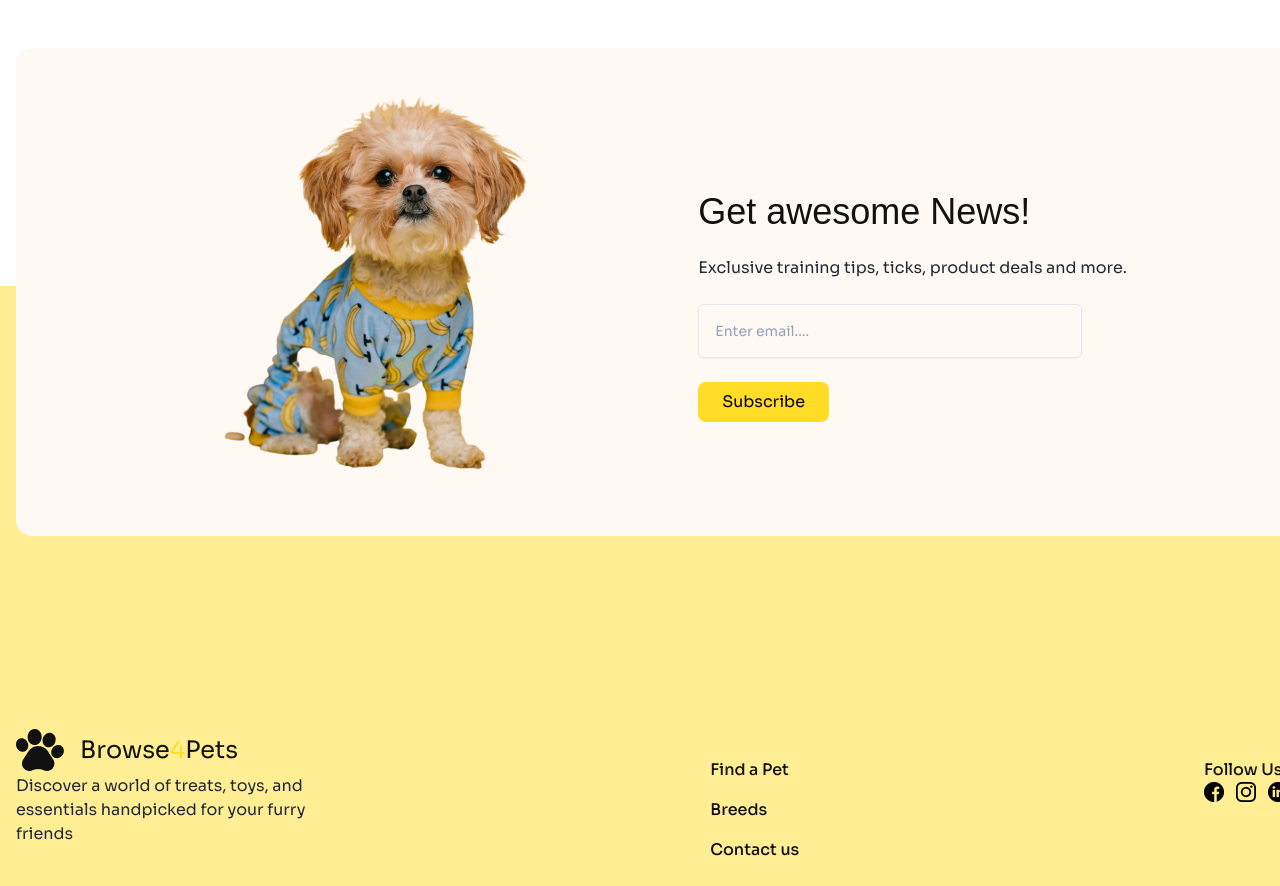
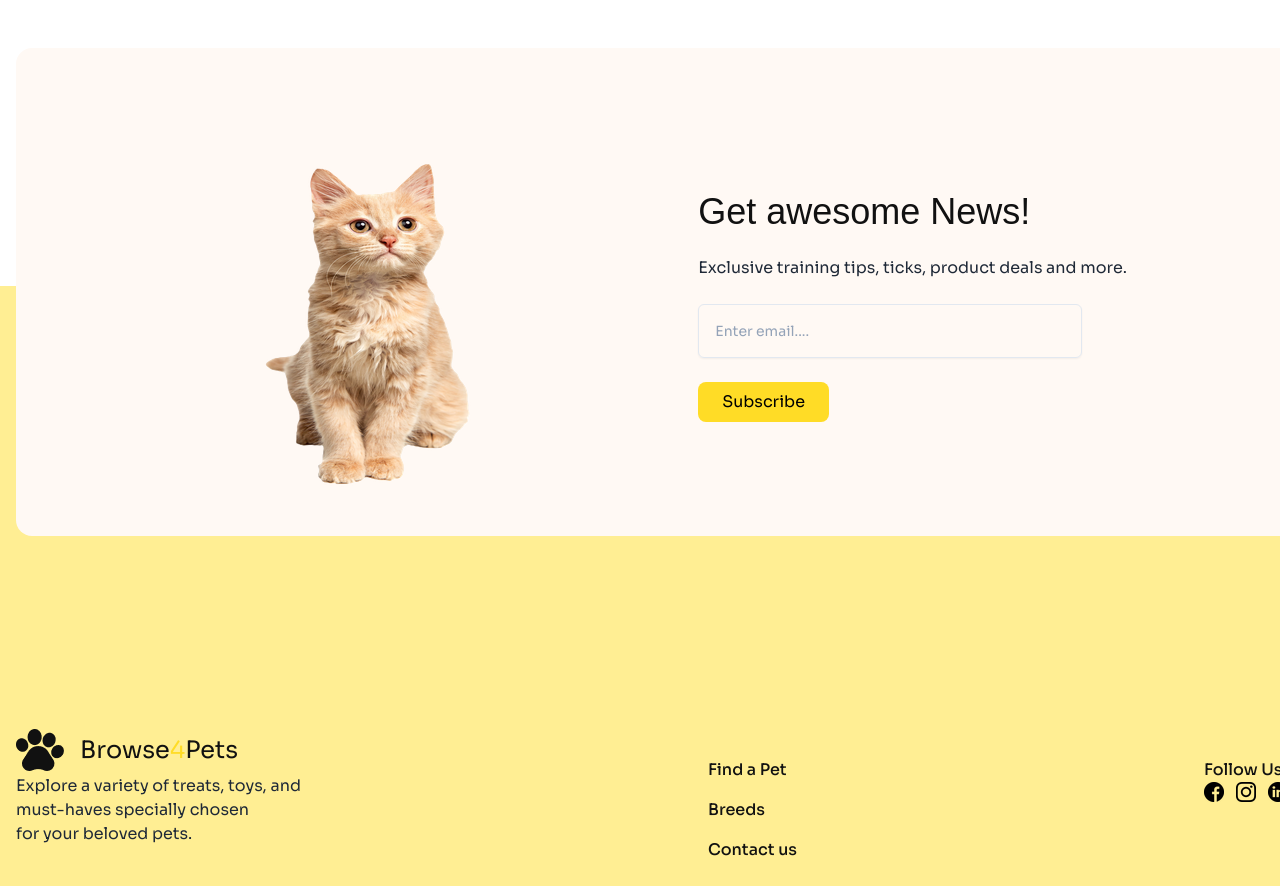
Before and after one commit to MohammadRayhanHabib/Assignment_03_Category_0001, a plain HTML site: page index.html in a window 1280 px wide. Shown: the part 3546-4432 px from the top of the page. Drawn offline with nearby package versions, Linux system fonts and the light colour scheme; a web font is replaced by a local one.

Commit message:
Final Project

```diff
--- a/index.html
+++ b/index.html
@@ -241,7 +241,7 @@ Pet health is essential for ensuring a long, happy life for your animal companio
       >
         <h2 class="text-2xl font-bold">T-Shirt For Dogs</h2>
         <p class="text-gray-700 mt-2">
-          Discover a world of treats, toys, and essentials handpicked for
+         Handpicked Treats, Toys & Essentials for Your Furry Friends!
         </p>
         <button class="mt-4 bg-white text-black px-6 py-2 rounded-lg shadow-md">
           Shop Now
@@ -443,7 +443,7 @@ Pet health is essential for ensuring a long, happy life for your animal companio
   <section class="  pl-4 pr-4   relative lg:bottom-[-250px] bottom-[-300px]">
     <div class="lg:flex lg:justify-evenly  bg-[#FFF9F4]  lg:w-[1320px] m-auto lg:p-12 p-4 rounded-2xl">
       <div class="">
-        <img src="./c1-assets/cute-pet-mid.png" alt="">
+        <img src="./c1-assets/red-white-cat-i-white-studio_resized.png" alt="">
       </div>
       <div class="pt-24 lg:space-y-6 space-y-3 lg:flex   flex flex-col lg:text-left text-center" >
          <h3 class="font-adlam  lg:text-4xl font-normal text-[#111111] text-2xl " >Get awesome News!</h3>
@@ -476,7 +476,7 @@ Pet health is essential for ensuring a long, happy life for your animal companio
             </div>
 
           </div>
-           <p class="">Discover a world of treats, toys, and <span class="lg:flex"></span> essentials handpicked for your furry <span class="lg:flex"></span> friends</p>
+           <p class="">Explore a variety of treats, toys, and  <span class="lg:flex"></span> must-haves specially chosen <span class="lg:flex"></span>for your beloved pets.</p>
         </div>
 
     <div class=" ">
```
Also changed, not shown: c1-assets/red-white-cat-i-white-studio_resized.png (added).
